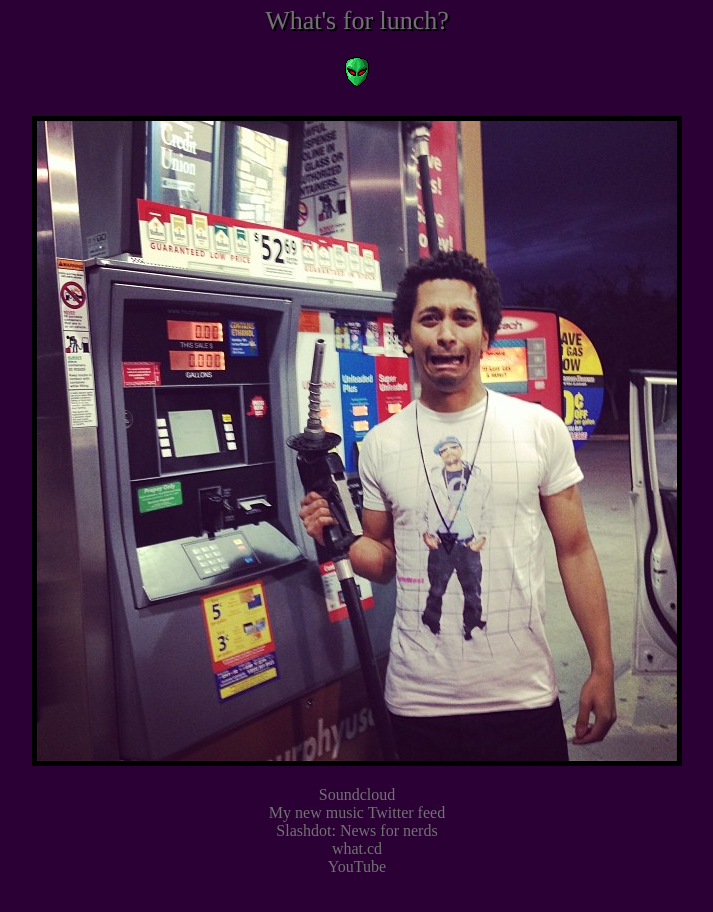
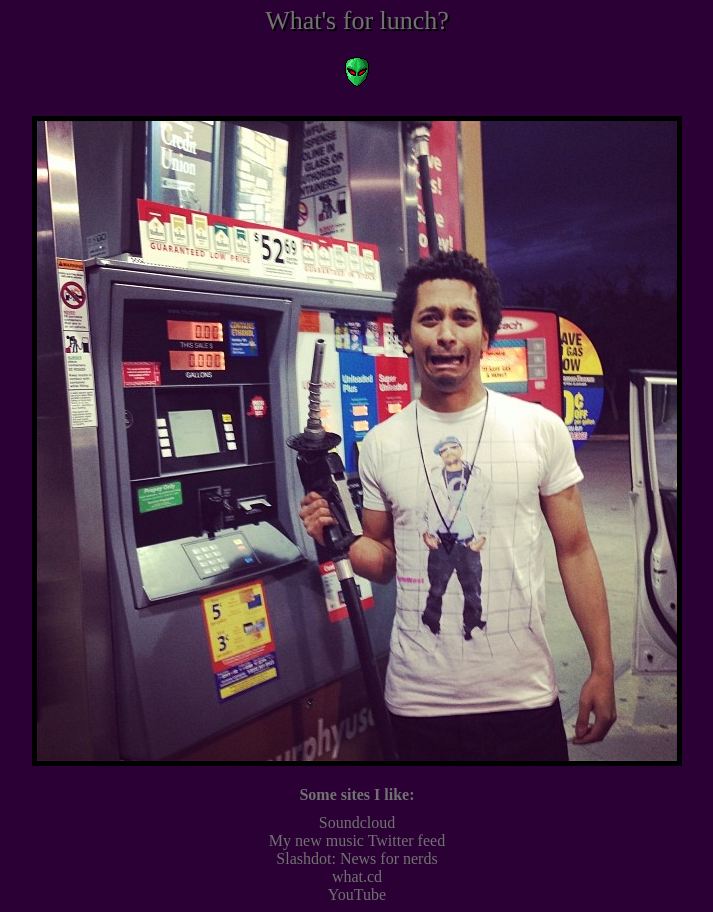
Before and after one commit to 4sight/tiy-first-project, a plain HTML site: page index.html in a window 1280 px wide. Shown: the part 93-1005 px from the top of the page, without its empty margins (283-996 px from the left). Before the commit the page ends 977 px from the top, so only its background shows below. Drawn offline with Linux system fonts and the light colour scheme.

Commit message:
Added 'Some sites I like' heading

```diff
--- a/css/styles.css
+++ b/css/styles.css
@@ -30,3 +30,7 @@
     	margin-right: auto;
     	border: 5px solid black;
 	}
+	.text {
+		color: #727272;
+		font-weight: bold;
+	}
--- a/index.html
+++ b/index.html
@@ -9,6 +9,7 @@
   <span><h2>What's for lunch?</h2></span>
   <span><img src="images/alien.gif" /></span>
   <div style="margin-top: 25px;"><img class="photo" src="images/me.jpg" alt="" title="" /></div>
+  <div class="text" style="margin-bottom: 10px;">Some sites I like:</div>
   <div><a href="http://www.soundcloud.com/" title="Soundcloud" alt="Soundcloud" target="_blank">Soundcloud</a></div>
   <div><a href="https://twitter.com/4sight2808/lists/new-music" target="_blank" title="My new music Twitter feed" alt="My new music Twitter feed">My new music Twitter feed</a></div>
   <div><a href="http://slashdot.org" target="_blank" alt="Slashdot: News for nerds" title="Slashdot: News for nerds">Slashdot: News for nerds</a></div>
```
